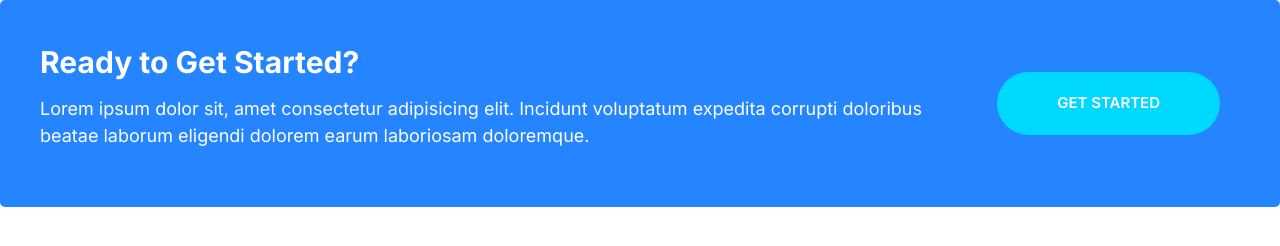
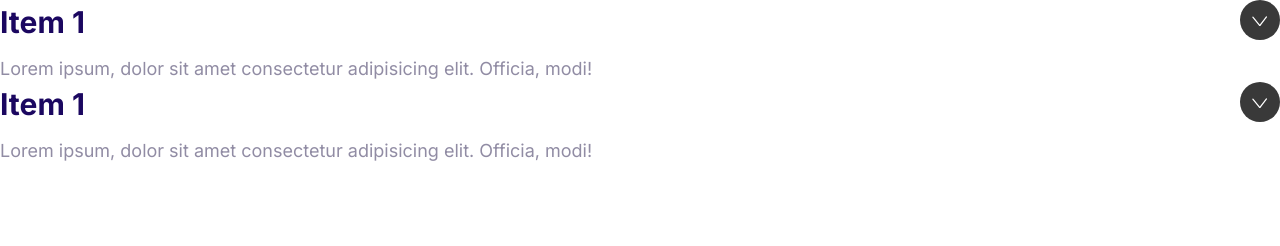
Before and after one commit to savgym/Moshify, a plain HTML site: page index.html in a window 1280 px wide. Drawn offline with Linux system fonts and the light colour scheme.

Commit message:
Collapsibles

```diff
--- a/CSS/style.css
+++ b/CSS/style.css
@@ -540,3 +540,36 @@ a {
     margin: 0 2rem;
   }
 }
+
+/* Collapsibles */
+
+.collapsible__header {
+  display: flex;
+  justify-content: space-between;
+}
+
+.collapsible__heading {
+  margin-top: 0;
+  font-size: 3rem;
+}
+
+.collapsible__chevron {
+  transform: rotate(-90deg);
+  transition: transform 0.3s;
+}
+
+.collapsible__content {
+  max-height: 0;
+  overflow: hidden;
+  opacity: 0;
+  transition: all 0.3s;
+}
+
+.collapsible--expanded .collapsible__chevron {
+  transform: rotate(0);
+}
+
+.collapsible--expanded .collapsible__content {
+  max-height: 100vh;
+  opacity: 1;
+}
--- a/index.html
+++ b/index.html
@@ -14,18 +14,28 @@
     />
   </head>
   <body>
-    <div class="callout callout--primary">
-      <div class="grid grid--1x2">
-        <div class="callout__content">
-          <h2 class="callout__heading">Ready to Get Started?</h2>
-          <p>
-            Lorem ipsum dolor sit, amet consectetur adipisicing elit. Incidunt
-            voluptatum expedita corrupti doloribus beatae laborum eligendi
-            dolorem earum laboriosam doloremque.
-          </p>
-        </div>
-        <a href="#" class="btn btn--secondary btn--stretched">Get Started</a>
+    <div class="collapsible collapsible--expanded">
+      <header class="collapsible__header">
+        <h2 class="collapsible__heading">Item 1</h2>
+        <svg class="icon icon--white collapsible__chevron">
+          <use xlink:href="images/sprite.svg#chevron"></use>
+        </svg>
+      </header>
+      <div class="collapsible__content">
+        Lorem ipsum, dolor sit amet consectetur adipisicing elit. Officia, modi!
       </div>
     </div>
+    <div class="collapsible collapsible--expanded">
+      <header class="collapsible__header">
+        <h2 class="collapsible__heading">Item 1</h2>
+        <svg class="icon icon--white collapsible__chevron">
+          <use xlink:href="images/sprite.svg#chevron"></use>
+        </svg>
+      </header>
+      <div class="collapsible__content">
+        Lorem ipsum, dolor sit amet consectetur adipisicing elit. Officia, modi!
+      </div>
+    </div>
+    <script src="js/main.js"></script>
   </body>
 </html>
--- /dev/null
+++ b/js/main.js
@@ -0,0 +1,6 @@
+const collapsibles = document.querySelectorAll(".collapsible");
+collapsibles.forEach((item) =>
+  item.addEventListener("click", function () {
+    this.classList.toggle("collapsible--expanded");
+  })
+);
```
Also changed, not shown: components/collapsibles.html (added, +11 -0 lines), 1 other file.
